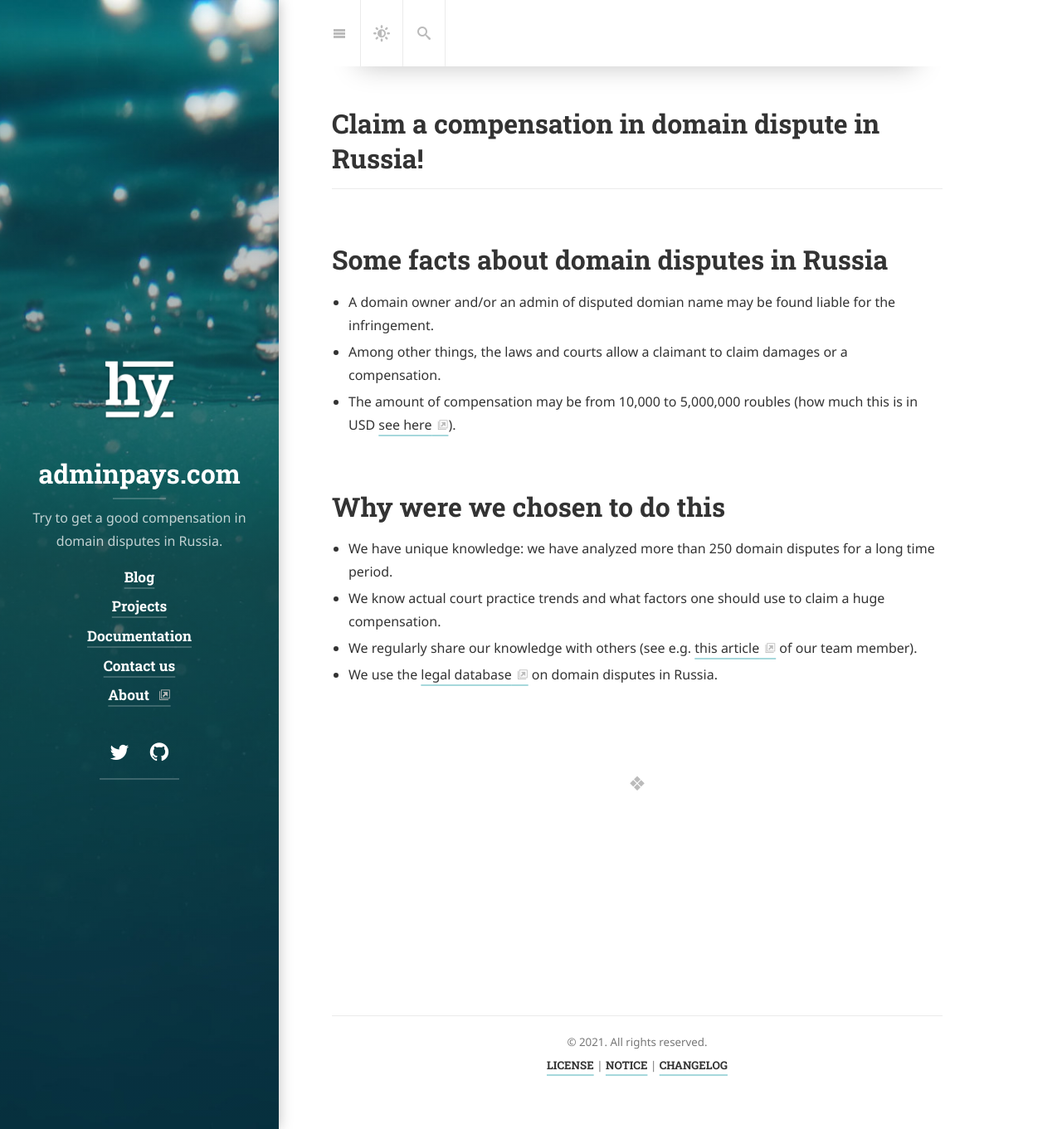
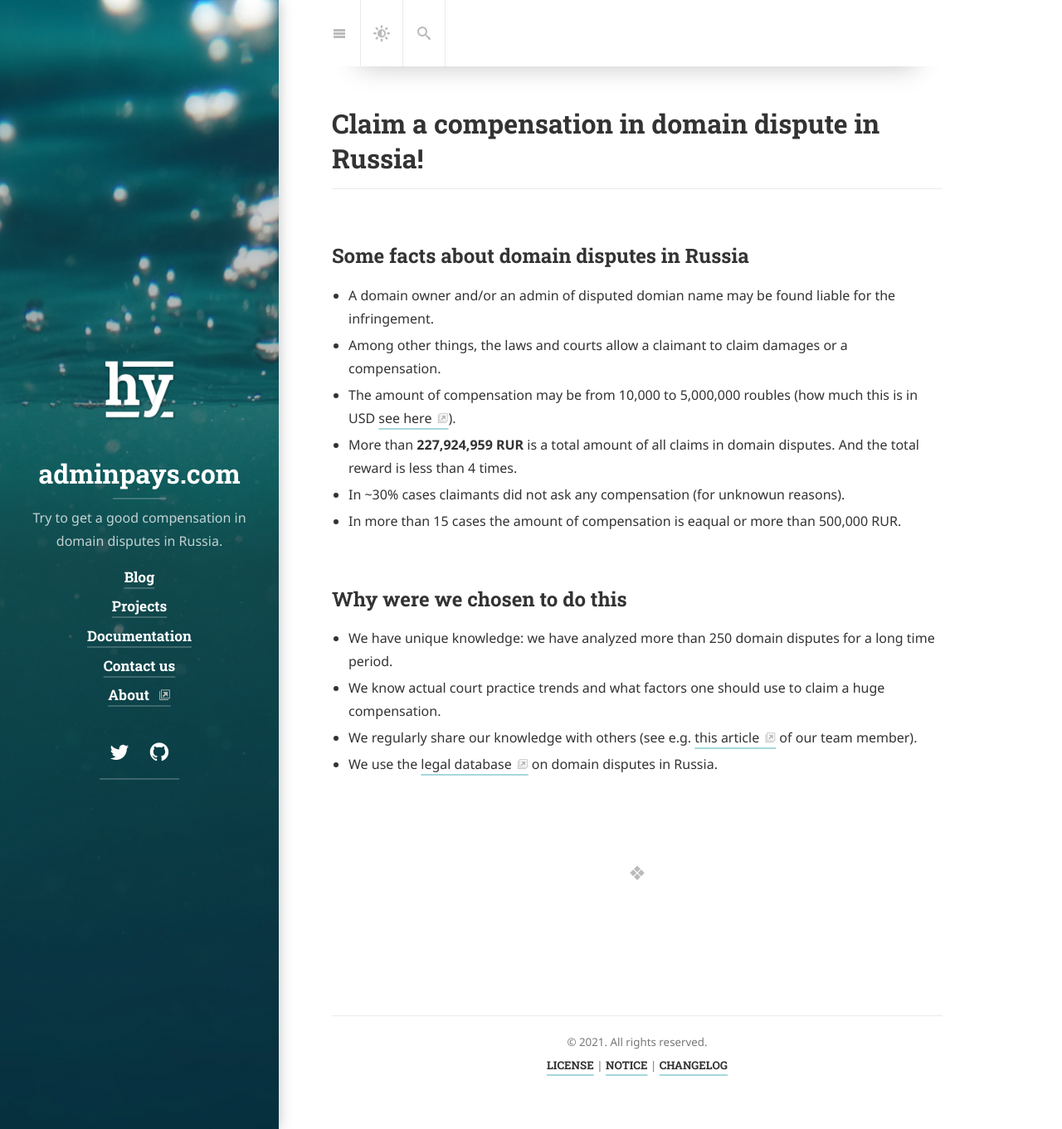
Before and after one commit to xCounsel/adminpays, a Jekyll site: the page built from index.md, in a window 1280 px wide and 1361 px high. Shown: the whole window at 83% size. Built offline with Jekyll 4.4.1, drawn with Linux system fonts in a browser that asks for light colours; cached includes are drawn as plain includes; nearby versions of some CDN libraries; some web fonts are replaced; library files that are not in the unit come from our copies.

Commit message:
Update index.md

```diff
--- a/index.md
+++ b/index.md
@@ -5,13 +5,16 @@ sitemap: false
 ---
 
 
-# Some facts about domain disputes in Russia
+## Some facts about domain disputes in Russia
 
 * A domain owner and/or an admin of disputed domian name may be found liable for the infringement.
 * Among other things, the laws and courts allow a claimant to claim damages or a compensation.
 * The amount of compensation may be from 10,000 to 5,000,000 roubles (how much this is in USD [see here](https://www.xe.com/currencyconverter/convert/?Amount=1&From=RUB&To=USD)).
+* More than **227,924,959 RUR** is a total amount of all claims in domain disputes. And the total reward is less than 4 times.
+* In ~30% cases claimants did not ask any compensation (for unknowun reasons).
+* In more than 15 cases the amount of compensation is eaqual or more than 500,000 RUR.
 
-# Why were we chosen to do this
+## Why were we chosen to do this
 
 * We have unique knowledge: we have analyzed more than 250 domain disputes for a long time period.
 * We know actual court practice trends and what factors one should use to claim a huge compensation.
```
